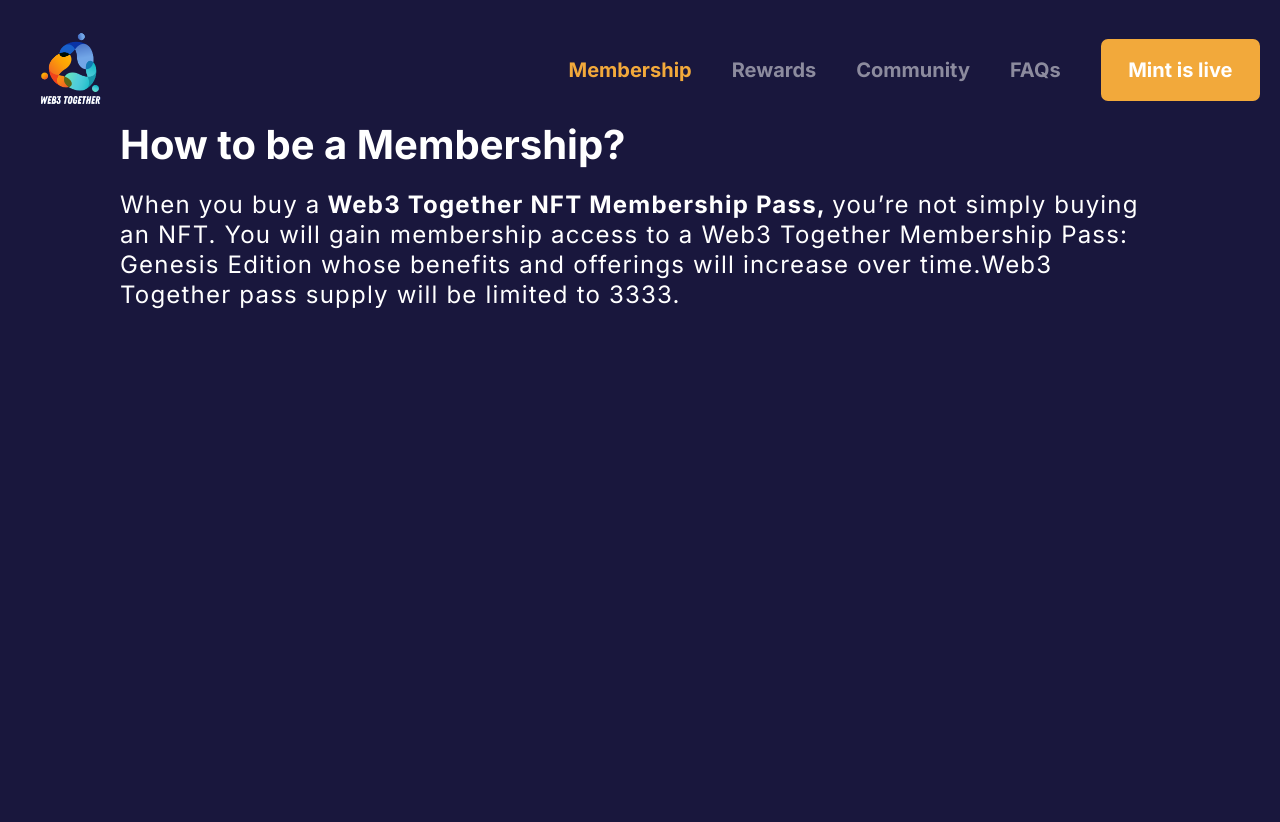
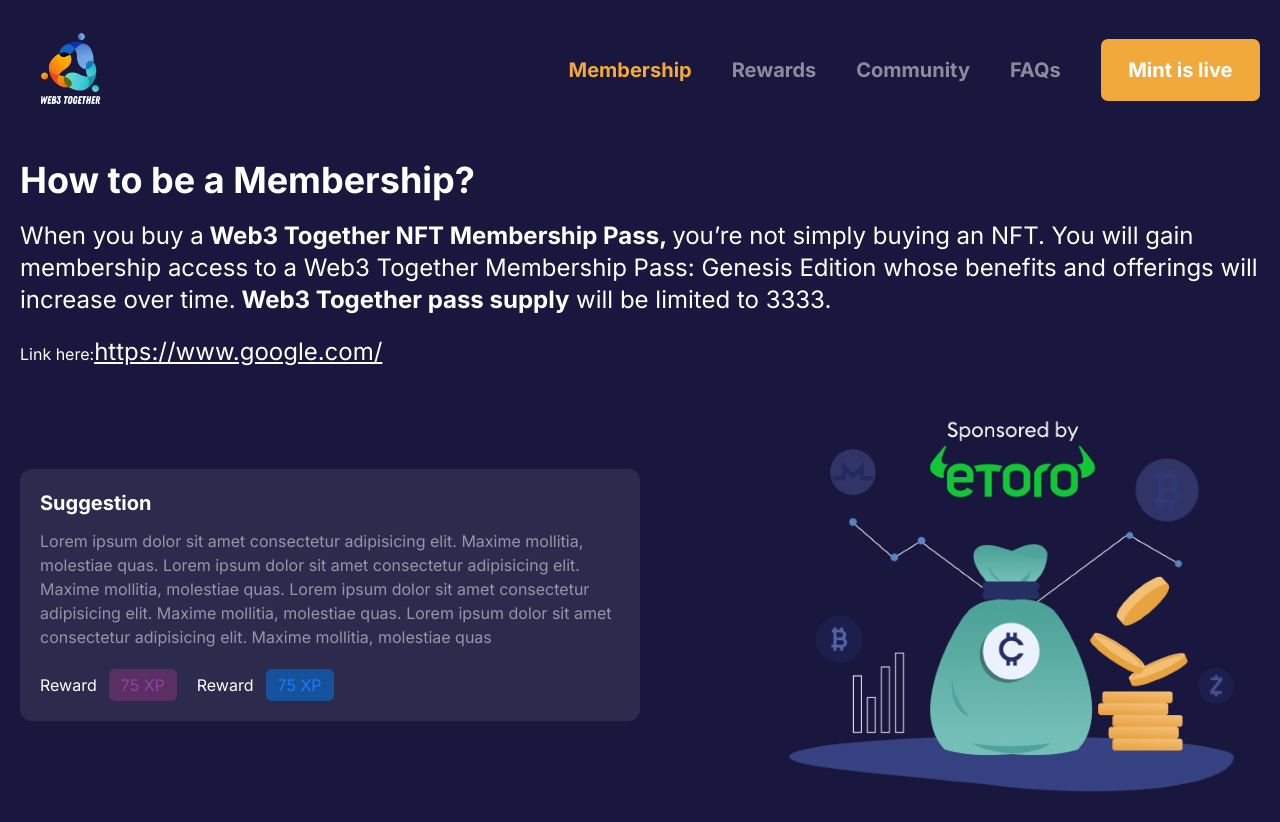
Before and after one commit to rornmarin/web3-together, a Next.js app: page /membership in a window 1280 px wide. Before the commit the page ends 800 px from the top, so only its background shows below. Built offline with nearby package versions, Linux system fonts and the light colour scheme.

Commit message:
add membership page

```diff
--- a/src/app/membership/page.js
+++ b/src/app/membership/page.js
@@ -1,17 +1,35 @@
+import { Card } from '@/components/membership/Card'
+import Image from 'next/image'
+import Link from 'next/link'
 import React from 'react'
 
 const page = () => {
   return (
-    <div className='px-[20px] lg:px-[100px] pb-[36px] !overflow-x-clip'>
-      <div>
-        <h1 className="font-bold text-[40px] leading-[50px] tracking-[5%] mb-[20px]">
+    <div className='pt-10'>
+      <div className='pb-5'>
+        <h1 className="font-bold text-lg md:text-2xl lg:text-3xl xl:text-4xl pb-5">
           How to be a Membership?
         </h1>
-        <p className="font-normal text-[24px] leading-[30px] tracking-[1.2px] mb-[30px]">
+        <p className="font-normal lg:text-2xl pb-5">
           When you buy a
-          <span className='font-[700]'> Web3 Together NFT Membership Pass, </span>
-          you’re not simply buying an NFT. You will gain membership access to a Web3 Together Membership Pass: Genesis Edition whose benefits and offerings will increase over time.<span></span>Web3 Together pass supply will be limited to 3333.
+          <span className='font-bold'> Web3 Together NFT Membership Pass, </span>
+          you’re not simply buying an NFT. You will gain membership access to a Web3 Together Membership Pass: Genesis Edition whose benefits and offerings will increase over time.<span className='font-bold'> Web3 Together pass supply</span> will be limited to 3333.
         </p>
+        <p>Link here:
+          <Link href={'#'} className='underline underline-offset-2 font-normal lg:text-2xl'>
+            https://www.google.com/
+          </Link>
+        </p>
+      </div>
+      <div className='grid md:grid-cols-2 place-items-center'>
+        <Card />
+        <div className='w-full flex md:justify-end max-md:pt-5'>
+          <Link href={'#'} className='md:w-4/5'>
+            <Image
+              className=''
+              src={require('@/resources/membership/etoro.png')} alt='etoro' />
+          </Link>
+        </div>
       </div>
     </div>
   )
--- /dev/null
+++ b/src/components/membership/Card.js
@@ -0,0 +1,30 @@
+import React from 'react'
+
+export const Card = () => {
+    return (
+        <div className='rounded-xl bg-[#D9D9D91A] p-5'>
+            <h1 className='font-bold text-xl pb-3'>Suggestion</h1>
+            <p className='font-normal text-white/50'>
+                Lorem ipsum dolor sit amet consectetur adipisicing elit. Maxime mollitia, molestiae quas. Lorem ipsum dolor sit amet consectetur adipisicing elit. Maxime mollitia, molestiae quas. Lorem ipsum dolor sit amet consectetur adipisicing elit. Maxime mollitia, molestiae quas. Lorem ipsum dolor sit amet consectetur adipisicing elit. Maxime mollitia, molestiae quas
+            </p>
+            <div className='flex items-center gap-5 mt-5'>
+                <div className='flex items-center gap-3'>
+                    <h1>
+                        Reward
+                    </h1>
+                    <span className='bg-[#8B347D80] text-[#8D439E] px-3 py-1 rounded-md'>
+                        75 XP
+                    </span>
+                </div>
+                <div className='flex items-center gap-3'>
+                    <h1>
+                        Reward
+                    </h1>
+                    <span className='bg-[#007BEC80] text-[#187CF9] px-3 py-1 rounded-md'>
+                        75 XP
+                    </span>
+                </div>
+            </div>
+        </div>
+    )
+}
```
Also changed, not shown: src/resources/membership/etoro.png (added).
